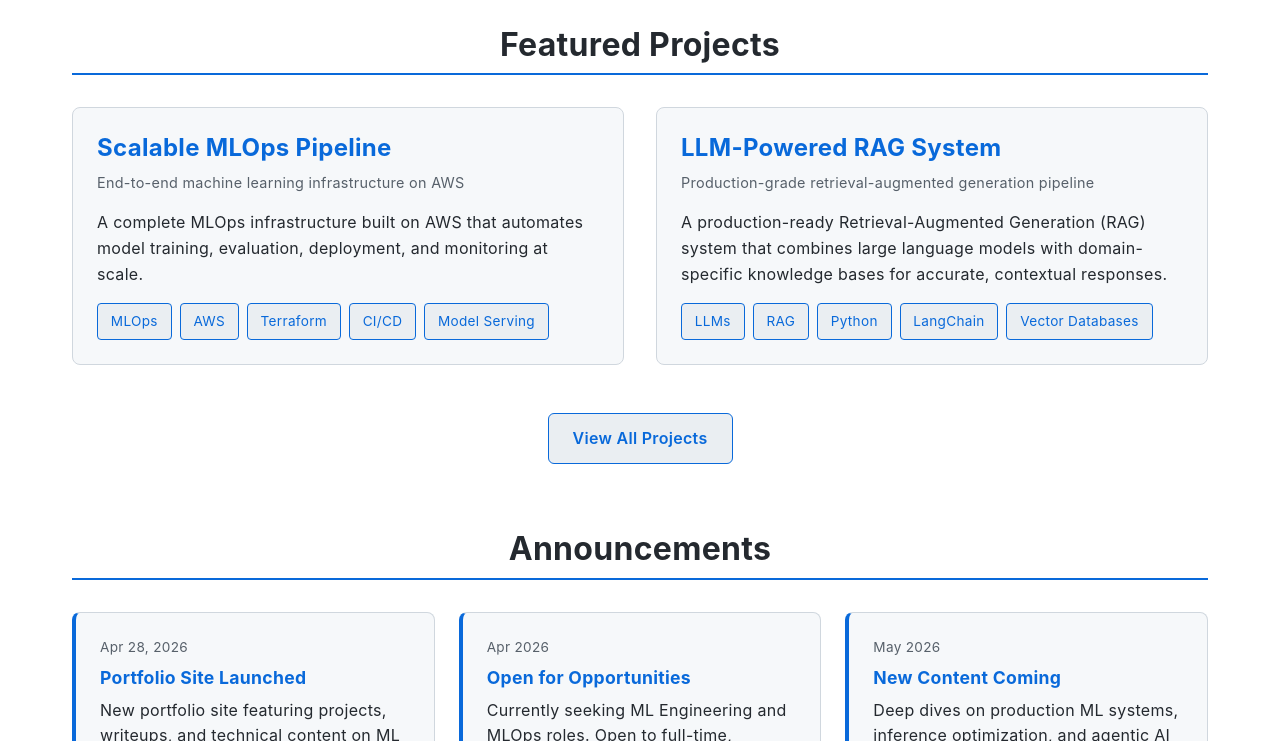
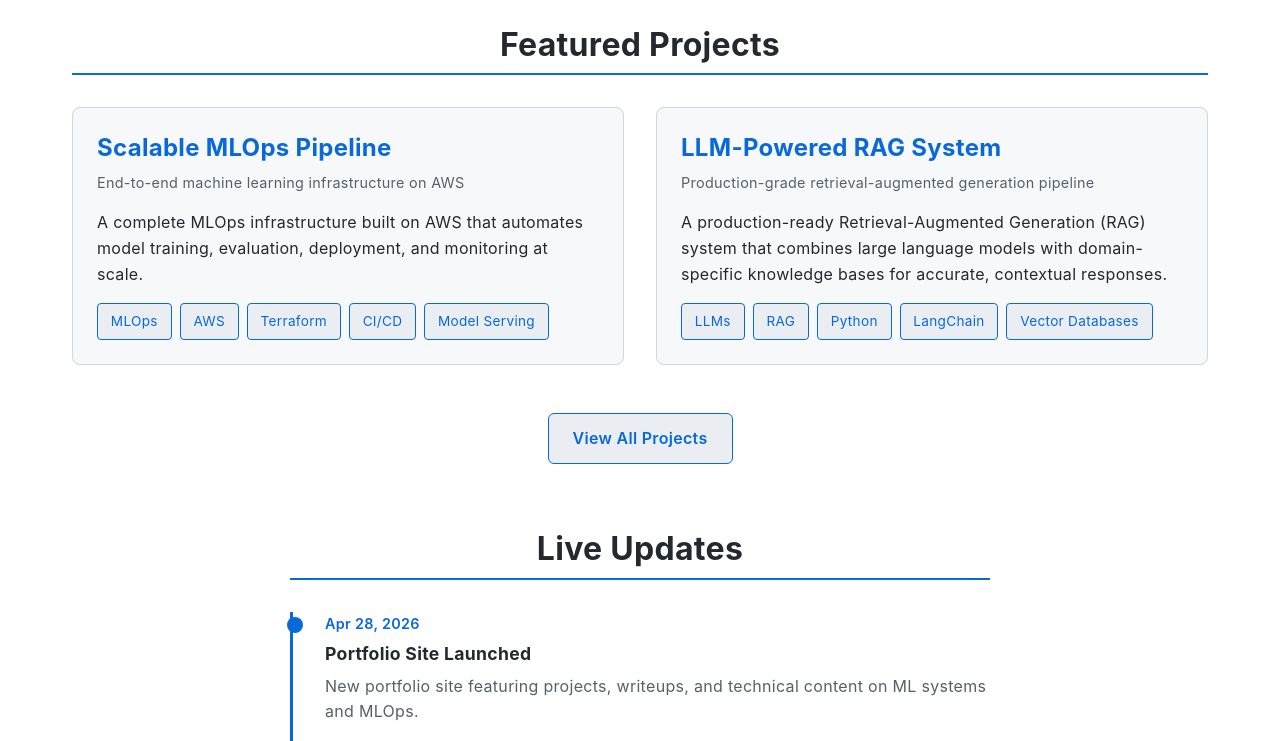
Before and after one commit to Drew-AY/drew-ay.github.io, a Jekyll site: the page built from index.html, in a window 1280 px wide and 1400 px high, cut to the strip 659-1400 px from the top of the window. Built offline with Jekyll 4.4.1, drawn with Linux system fonts in a browser that asks for light colours.

Commit message:
cnn style news feed. picture on the left

```diff
--- a/assets/css/main.css
+++ b/assets/css/main.css
@@ -222,6 +222,11 @@ li {
   align-items: center;
   padding: 4rem 2rem;
   margin-bottom: 3rem;
+  direction: rtl;
+}
+
+.hero > * {
+  direction: ltr;
 }
 
 .hero-content {
--- a/index.html
+++ b/index.html
@@ -47,14 +47,15 @@ layout: default
   </div>
 </section>
 
-<section style="margin-top: 4rem;">
-  <h2 style="text-align: center; margin-bottom: 2rem;">Announcements</h2>
-  <div style="display: grid; grid-template-columns: repeat(auto-fit, minmax(280px, 1fr)); gap: 1.5rem;">
+<section style="margin-top: 4rem; max-width: 700px; margin-left: auto; margin-right: auto;">
+  <h2 style="text-align: center; margin-bottom: 2rem;">Live Updates</h2>
+  <div style="border-left: 3px solid var(--accent); padding-left: 2rem;">
     {% for announcement in site.data.announcements %}
-    <div style="padding: 1.5rem; background-color: var(--bg-secondary); border-left: 4px solid var(--accent); border-radius: 8px; border: 1px solid var(--border); border-left: 4px solid var(--accent);">
-      <p style="margin: 0 0 0.5rem 0; color: var(--text-secondary); font-size: 0.85rem;">{{ announcement.date }}</p>
-      <h3 style="margin: 0.5rem 0; color: var(--accent); font-size: 1.1rem;">{{ announcement.title }}</h3>
-      <p style="margin: 0.5rem 0 0 0; color: var(--text-primary); line-height: 1.6;">{{ announcement.description }}</p>
+    <div style="margin-bottom: 2rem; padding-bottom: 2rem; border-bottom: 1px solid var(--border); position: relative;">
+      <div style="position: absolute; left: -2.35rem; width: 16px; height: 16px; background-color: var(--accent); border-radius: 50%; top: 5px;"></div>
+      <p style="margin: 0 0 0.5rem 0; color: var(--accent); font-weight: 600; font-size: 0.9rem;">{{ announcement.date }}</p>
+      <h3 style="margin: 0.5rem 0; color: var(--text-primary); font-size: 1.1rem;">{{ announcement.title }}</h3>
+      <p style="margin: 0.5rem 0 0 0; color: var(--text-secondary); line-height: 1.6;">{{ announcement.description }}</p>
     </div>
     {% endfor %}
   </div>
```
